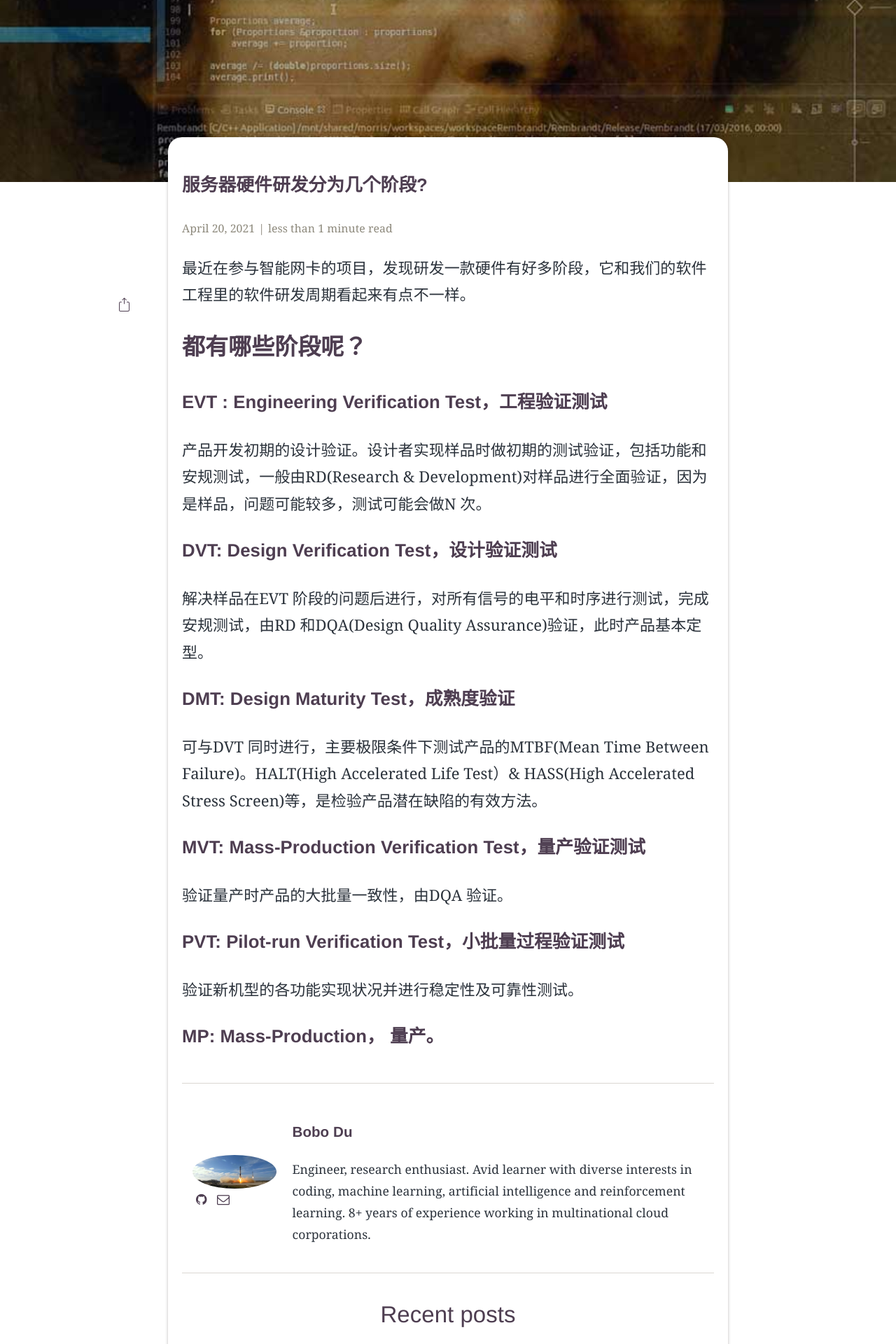
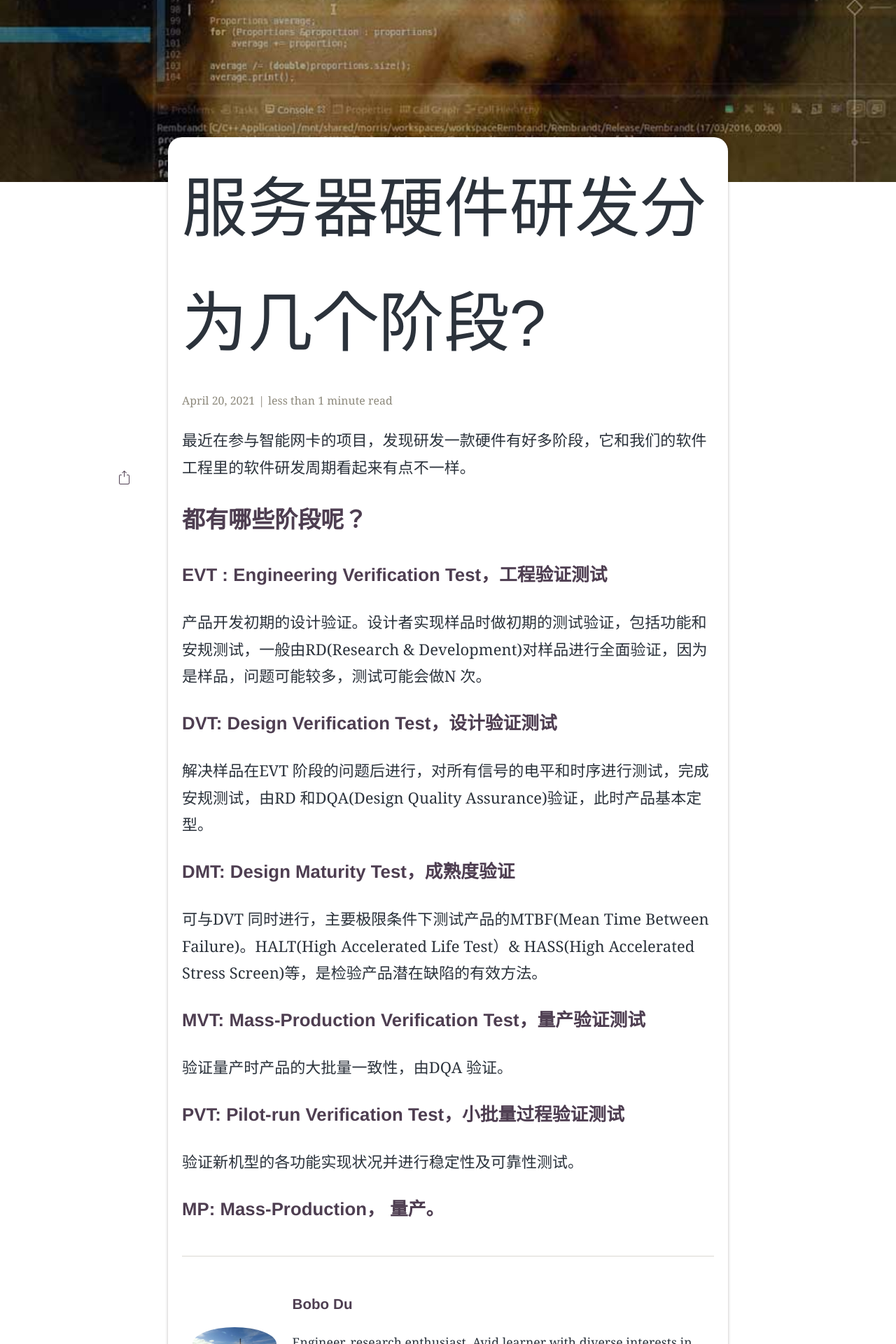
Before and after one commit to dusir/dusir.github.io, a Jekyll site: the page built from _posts/2022-10-04-硬件研发的几个阶段介绍.md, in a window 1280 px wide. Shown: the part 407-2327 px from the top of the page at 70% size. Built offline with Jekyll 4.4.1, drawn with Linux system fonts in a browser that asks for light colours; some web fonts are replaced; comment, search, counter and statistics services are not loaded.

Commit message:
update font.
Signed-off-by: bobdu <bobdu@tencent.com>

```diff
--- a/assets/css/main.css
+++ b/assets/css/main.css
@@ -1487,7 +1487,7 @@ img + small, img + br + small {
   position: relative;
   margin-bottom: 1em;
 }
-.header-page h1 {
+.header-page h3 {
   font-weight: var(--font2-regular);
   font-size: 4.25rem;
   text-align: left;
@@ -2028,7 +2028,7 @@ a.read-more:hover {
   .header-page {
     margin-bottom: 10px;
   }
-  .header-page h1 {
+  .header-page h3 {
     font-size: 2.5rem;
     margin: 0 0 10px;
   }
```
